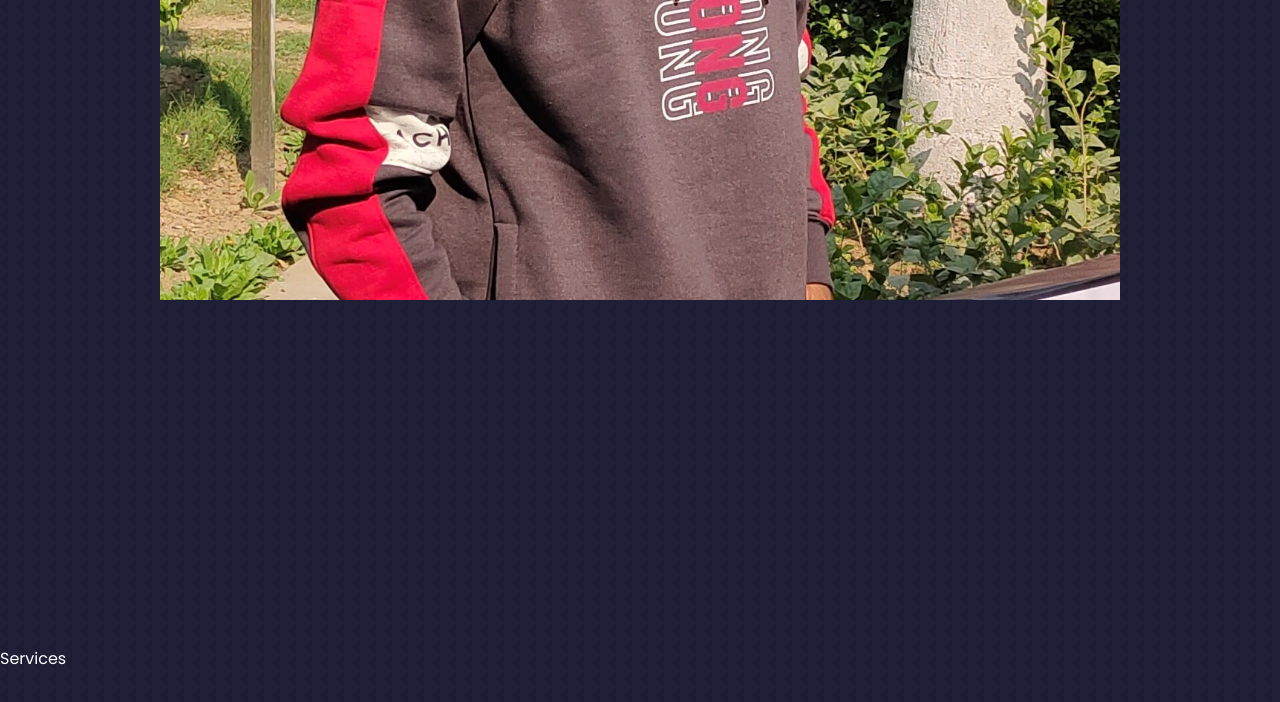
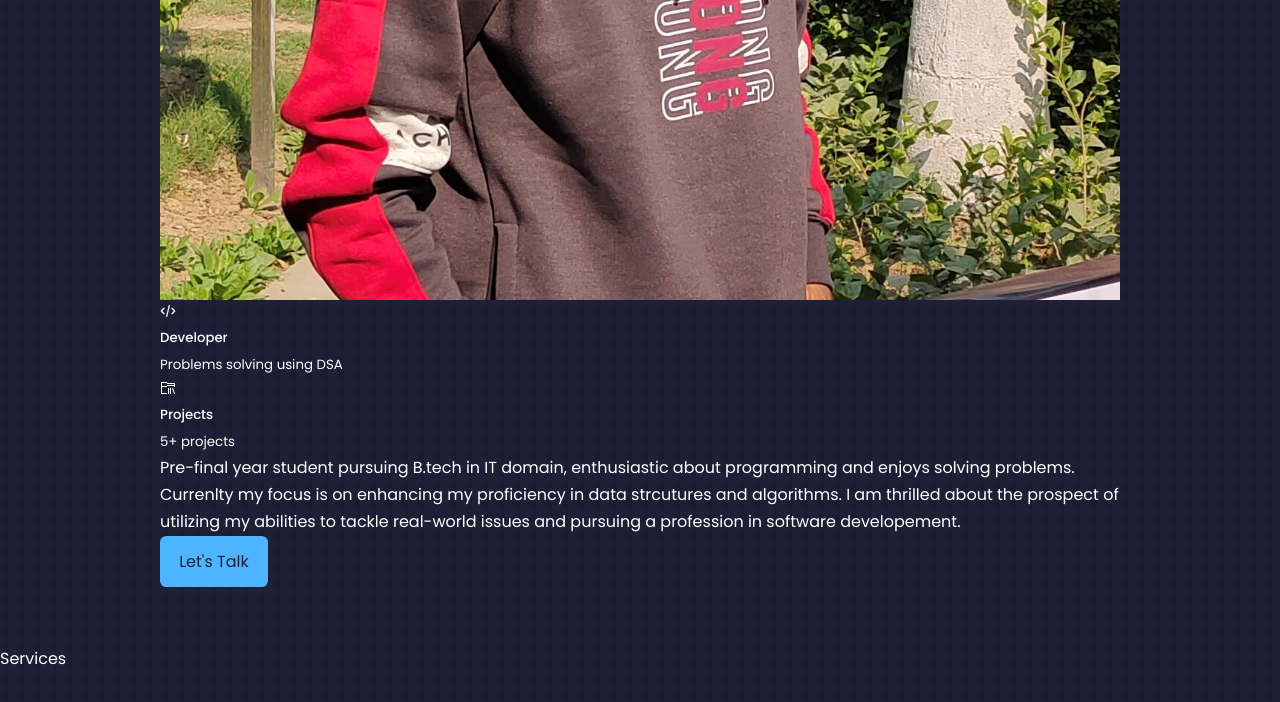
Before and after one commit to hardikbhasin/portfolio, a React (Create React App) app: page / in a window 1280 px wide. Shown: the part 1665-2367 px from the top of the page. Built offline with nearby package versions, Linux system fonts and the light colour scheme.

Commit message:
about content jsx

```diff
--- a/src/components/about/about.jsx
+++ b/src/components/about/about.jsx
@@ -1,6 +1,8 @@
 import React from 'react'
 import './about.css'
 import ME from '../../assets/about-me.jpg'
+import { HiOutlineCode } from 'react-icons/hi'
+import {VscFolderLibrary} from 'react-icons/vsc'
 const about = () => {
   return (
     <section id='about'>
@@ -14,7 +16,22 @@ const about = () => {
 
         </div>
         <div className="about_content">
+          <div className="about_cards">
+            <article className='about_content'>
+              <HiOutlineCode className='about_icon' />
+              <h5>Developer</h5>
+              <small>Problems solving using DSA</small>
 
+            </article>
+            <article className='about_content'>
+              <VscFolderLibrary className='about_icon' />
+              <h5>Projects</h5>
+              <small>5+ projects</small>
+
+            </article>
+          </div>
+          <p>Pre-final year student pursuing B.tech in IT domain, enthusiastic about programming and enjoys solving problems. Currenlty my focus is on enhancing my proficiency in data strcutures and algorithms. I am thrilled about the prospect of utilizing my abilities to tackle real-world issues and pursuing a profession in software developement.</p>
+          <a href='#contact' className='btn btn-primary'>Let's Talk</a>
         </div>
       </div>
     </section>
```
